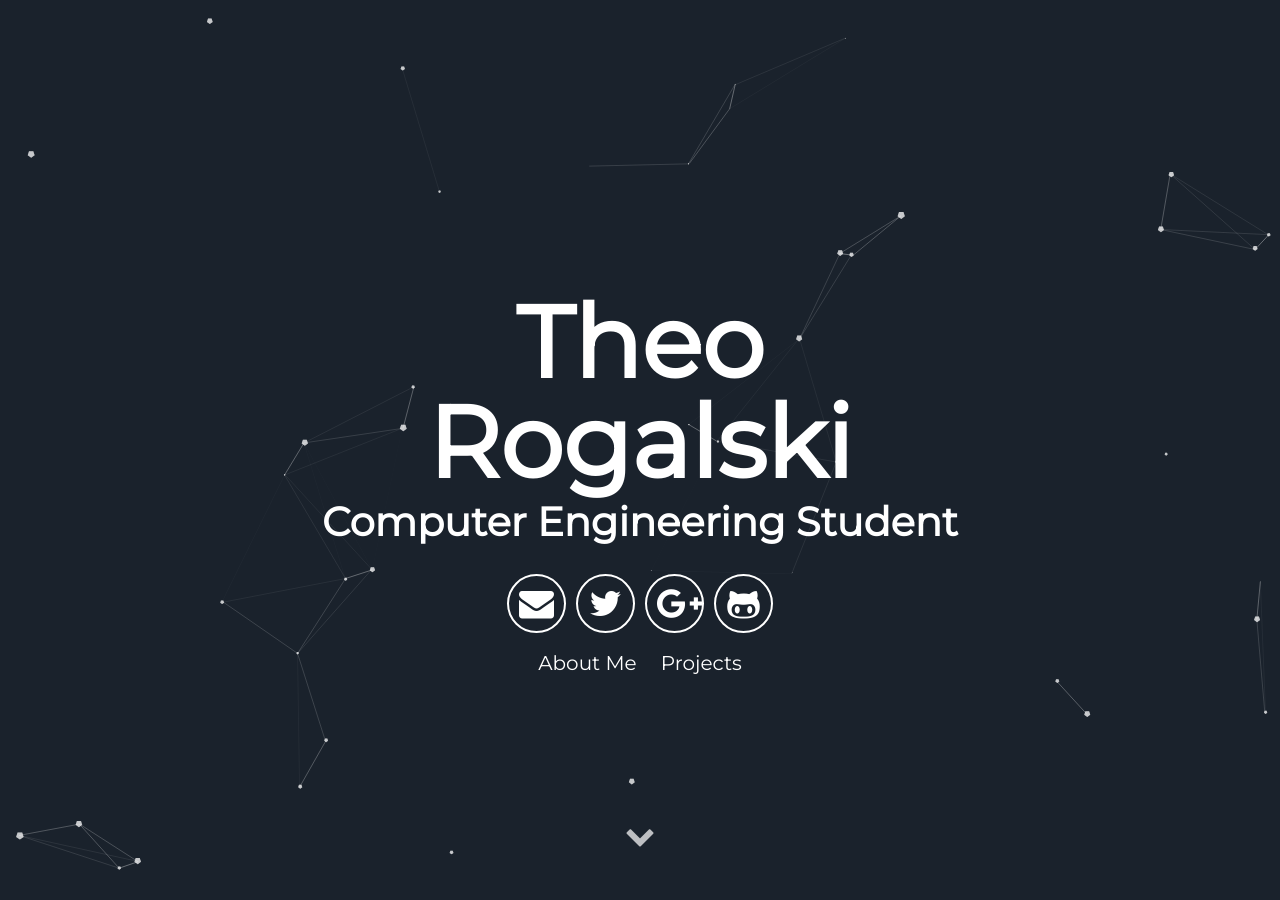
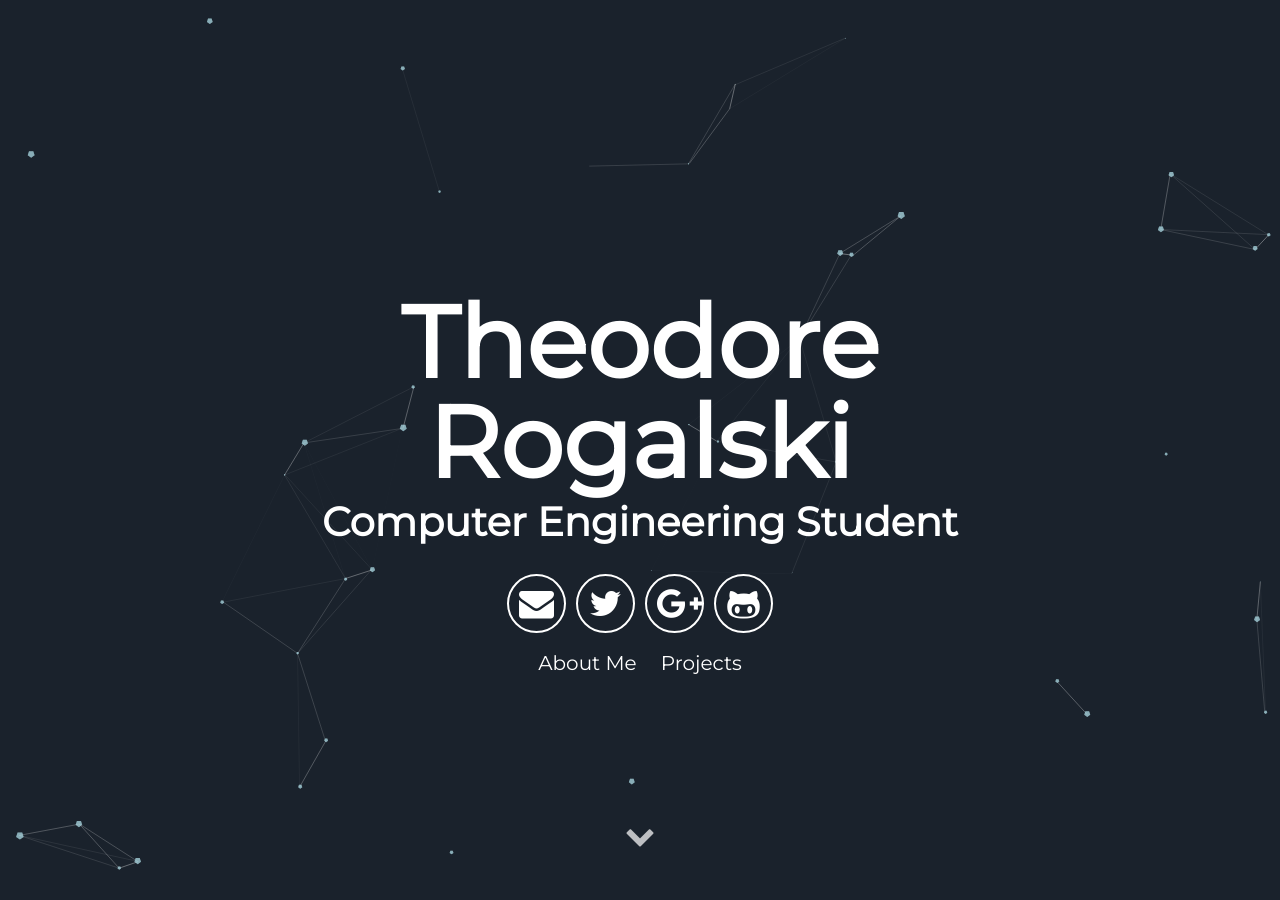
Before and after one commit to theohrogalski/theohrogalski_personal_website, a Jekyll site: the page built from particle/index.html, in a window 1280 px wide and 900 px high. Built offline with Jekyll 4.4.1, drawn with Linux system fonts in a browser that asks for light colours; some of the changed text lies outside the part shown.

Commit message:
particle initial commit

```diff
--- a/particle/_config.yml
+++ b/particle/_config.yml
@@ -5,7 +5,7 @@ description: A blog about lorem ipsum dolor sit amet
 # url: "localhost:3000" # the base hostname & protocol for your site e.g. http://willianjusten.com.br
 
 # User settings
-username: Theo Rogalski
+username: Theodore Rogalski
 user_description: Welcome to my website! I'm Theo, a computer engineering student interested in Artificial Intelligence/Machine Learning, Hardware Design and the cloud. My work experience includes making impactful software at an environmental agency and beign the lead software developer at my university's Makerspace.
 user_title: Computer Engineering Student
 email: rogalski.theo@gmailcom
--- a/particle/assets/js/main.js
+++ b/particle/assets/js/main.js
@@ -1 +1 @@
-document.addEventListener("DOMContentLoaded", function () { new SweetScroll({}); particlesJS("particles-js", { particles: { number: { value: 30, density: { enable: !0, value_area: 800 } }, color: { value: "#ffffff" }, shape: { type: "polygon", stroke: { width: 0, color: "#000000" }, polygon: { nb_sides: 5 }, image: { src: "img/github.svg", width: 100, height: 100 } }, opacity: { value: .5, random: !1, anim: { enable: !1, speed: 1, opacity_min: .1, sync: !1 } }, size: { value: 3, random: !0, anim: { enable: !1, speed: 19.18081918081918, size_min: .1, sync: !1 } }, line_linked: { enable: !0, distance: 150, color: "#ffffff", opacity: .4, width: 1 }, move: { enable: !0, speed: 4, direction: "none", random: !0, straight: !1, out_mode: "out", bounce: !1, attract: { enable: !1, rotateX: 600, rotateY: 1200 } }, nb: 80 }, interactivity: { detect_on: "canvas", events: { onhover: { enable: !1, mode: "grab" }, onclick: { enable: !0, mode: "push" }, resize: !0 }, modes: { grab: { distance: 400, line_linked: { opacity: 1 } }, bubble: { distance: 400, size: 40, duration: 2, opacity: 8, speed: 3 }, repulse: { distance: 200, duration: .4 }, push: { particles_nb: 4 }, remove: { particles_nb: 2 } } }, retina_detect: !0 }) }, !1);
+document.addEventListener("DOMContentLoaded", function () { new SweetScroll({}); particlesJS("particles-js", { particles: { number: { value: 30, density: { enable: !0, value_area: 800 } }, color: { value: "#addbe6" }, shape: { type: "polygon", stroke: { width: 0, color: "#faffaf" }, polygon: { nb_sides: 5 }, image: { src: "img/github.svg", width: 100, height: 100 } }, opacity: { value: .5, random: !1, anim: { enable: !1, speed: 1, opacity_min: .1, sync: !1 } }, size: { value: 3, random: !0, anim: { enable: !1, speed: 19.18081918081918, size_min: .1, sync: !1 } }, line_linked: { enable: !0, distance: 150, color: "#ffffff", opacity: .4, width: 1 }, move: { enable: !0, speed: 4, direction: "none", random: !0, straight: !1, out_mode: "out", bounce: !1, attract: { enable: !1, rotateX: 600, rotateY: 1200 } }, nb: 80 }, interactivity: { detect_on: "canvas", events: { onhover: { enable: !1, mode: "grab" }, onclick: { enable: !0, mode: "push" }, resize: !0 }, modes: { grab: { distance: 400, line_linked: { opacity: 1 } }, bubble: { distance: 400, size: 40, duration: 2, opacity: 8, speed: 3 }, repulse: { distance: 200, duration: .4 }, push: { particles_nb: 4 }, remove: { particles_nb: 2 } } }, retina_detect: !0 }) }, !1);
```
Also changed, not shown: README.md (deleted), 1 other file.
